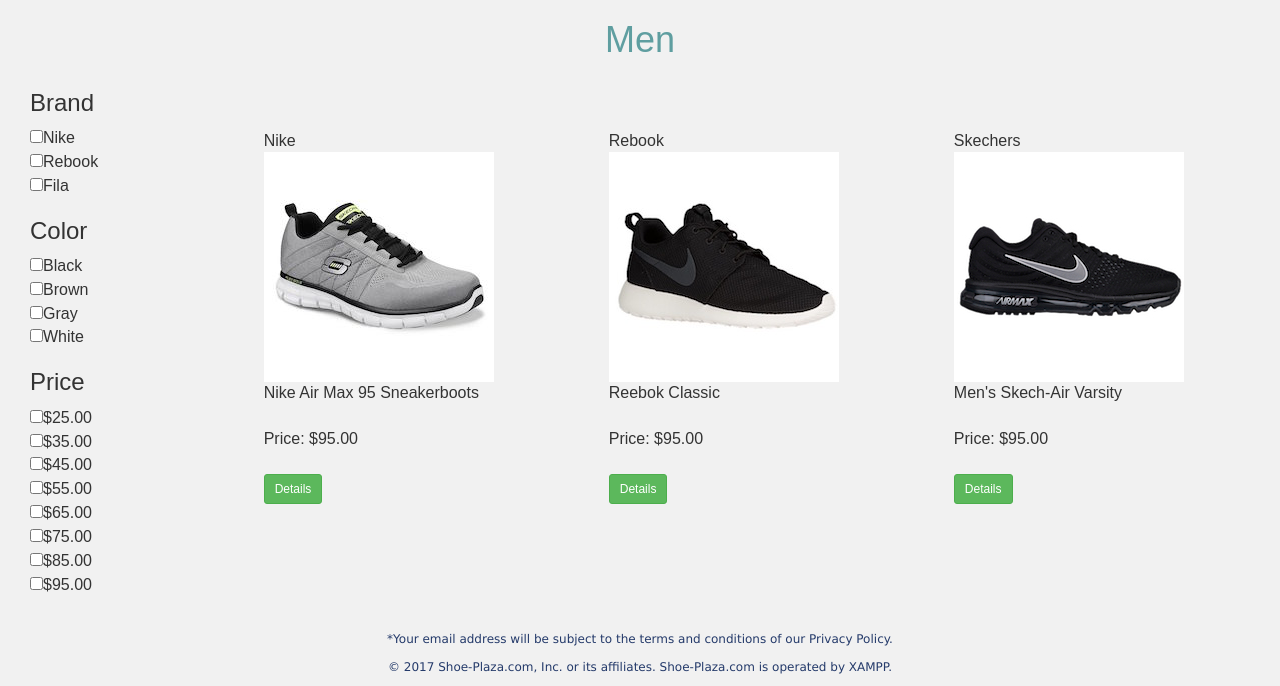
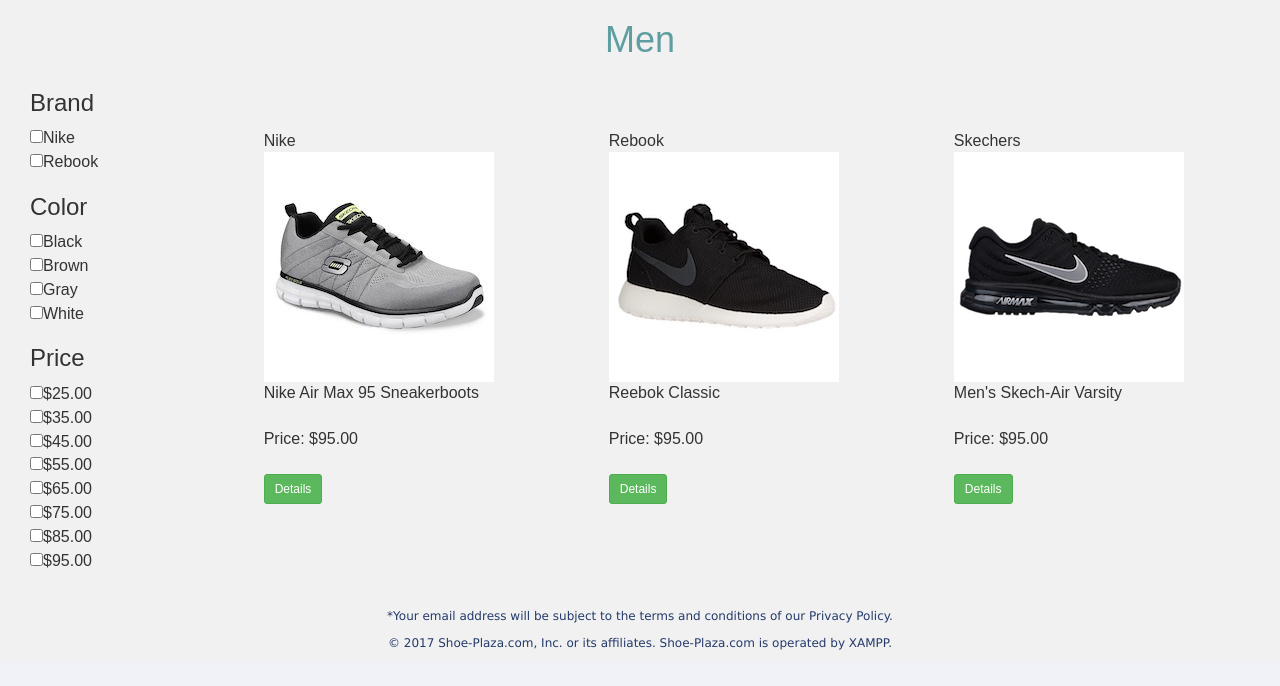
Before and after one commit to rcMaldonado10/shoe-Plaza, a PHP site: page /men.php in a window 1280 px wide. Shown: the part 139-825 px from the top of the page. After the commit the page ends 789 px from the top, so only its background shows below. Run offline with PHP 8.4, Linux system fonts and the light colour scheme.

Commit message:
good bye Fila brand

```diff
--- a/includes/checkbox.php
+++ b/includes/checkbox.php
@@ -1,8 +1,8 @@
  <div class="boxCheck">  <!-- These are the checkbox division -->
   <h3>Brand</h3>
     <input type="checkbox" name="brand1" value="Nike">Nike<br>
-    <input type="checkbox" name="brand2" value="Nike">Rebook<br>
-    <input type="checkbox" name="brabd3" value="Fila">Fila
+    <input type="checkbox" name="brand2" value="Rebook">Rebook<br>
+
   <h3>Color</h3>
     <input type="checkbox" name="color1" value="Black">Black<br>
     <input type="checkbox" name="color2" value="Brown">Brown<br>
```
